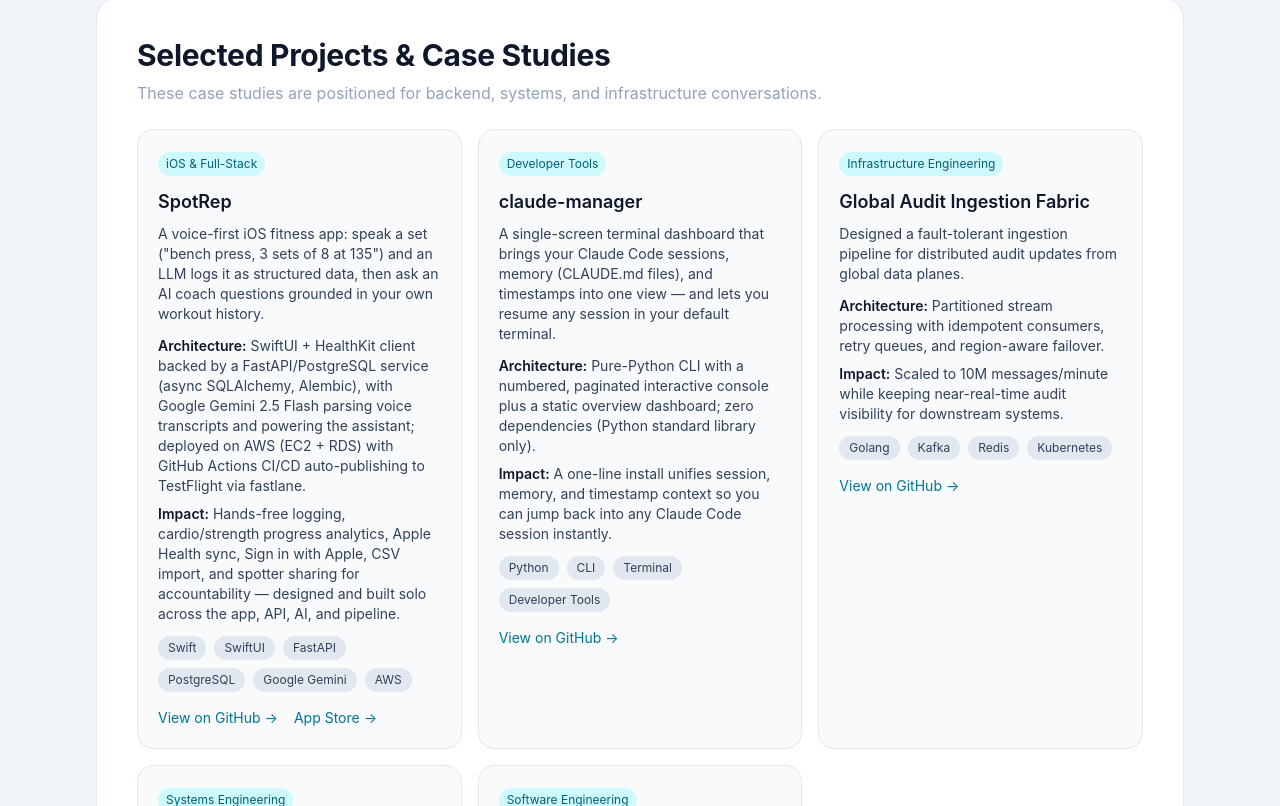
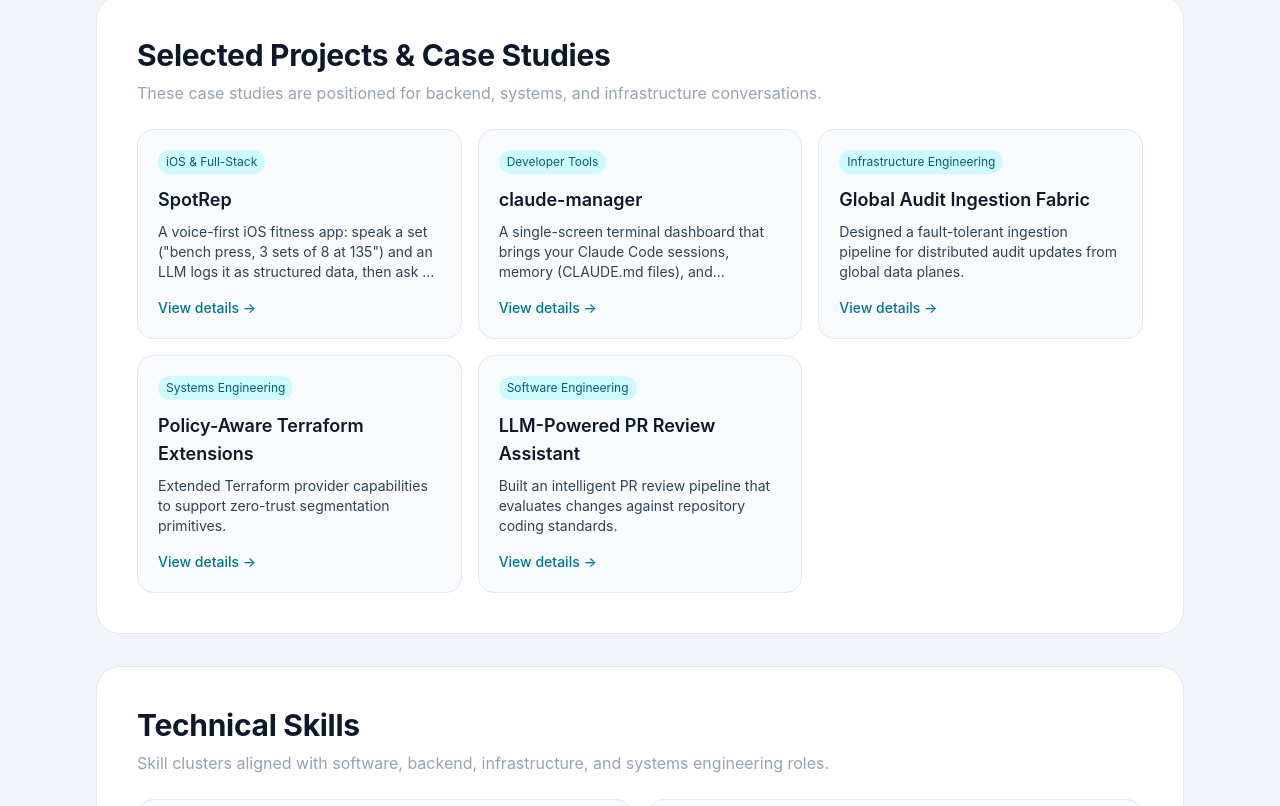
Before and after one commit to busi-reddy-karnati/busi-reddy-karnati.github.io, a React (Vite) app: page / in a window 1280 px wide. Shown: the part 2574-3380 px from the top of the page. Built offline with nearby package versions, Linux system fonts and the light colour scheme.

Commit message:
Make project tiles compact and uniform, open full details in a modal

```diff
--- a/src/components/sections/Projects.tsx
+++ b/src/components/sections/Projects.tsx
@@ -1,10 +1,26 @@
-import { projects } from '../../data/profile'
+import { useEffect, useState } from 'react'
+import { projects, type ProjectItem } from '../../data/profile'
 
 type ProjectsProps = {
   isDark: boolean
 }
 
 export function Projects({ isDark }: ProjectsProps) {
+  const [active, setActive] = useState<ProjectItem | null>(null)
+
+  useEffect(() => {
+    if (!active) return
+    const onKey = (event: KeyboardEvent) => {
+      if (event.key === 'Escape') setActive(null)
+    }
+    window.addEventListener('keydown', onKey)
+    document.body.style.overflow = 'hidden'
+    return () => {
+      window.removeEventListener('keydown', onKey)
+      document.body.style.overflow = ''
+    }
+  }, [active])
+
   return (
     <section
       id="projects"
@@ -16,33 +32,84 @@
       <p className="section-subtitle">
         These case studies are positioned for backend, systems, and infrastructure conversations.
       </p>
-      <div className="mt-6 grid gap-4 md:grid-cols-3">
+      <div className="mt-6 grid gap-4 sm:grid-cols-2 md:grid-cols-3">
         {projects.map((project) => (
-          <article
+          <button
             key={project.title}
-            className={`rounded-2xl border p-5 ${
-              isDark ? 'border-white/10 bg-slate-950/50' : 'border-slate-200 bg-slate-50'
+            type="button"
+            onClick={() => setActive(project)}
+            className={`flex h-full flex-col rounded-2xl border p-5 text-left transition hover:-translate-y-0.5 ${
+              isDark
+                ? 'border-white/10 bg-slate-950/50 hover:border-cyan-400/40'
+                : 'border-slate-200 bg-slate-50 hover:border-cyan-500/40'
             }`}
           >
-            <p
-              className={`inline-flex rounded-full px-2 py-1 text-xs ${
+            <span
+              className={`inline-flex w-fit rounded-full px-2 py-1 text-xs ${
                 isDark ? 'bg-cyan-400/10 text-cyan-200' : 'bg-cyan-100 text-cyan-800'
               }`}
             >
               {project.roleTag}
+            </span>
+            <h3 className="mt-3 text-lg font-semibold">{project.title}</h3>
+            <p className={`mt-2 line-clamp-3 text-sm ${isDark ? 'text-slate-300' : 'text-slate-700'}`}>
+              {project.summary}
             </p>
-            <h3 className="mt-3 text-lg font-semibold">{project.title}</h3>
-            <p className={`mt-2 text-sm ${isDark ? 'text-slate-300' : 'text-slate-700'}`}>{project.summary}</p>
-            <p className={`mt-3 text-sm ${isDark ? 'text-slate-300' : 'text-slate-700'}`}>
+            <span
+              className={`mt-4 inline-flex items-center text-sm font-medium ${
+                isDark ? 'text-cyan-200' : 'text-cyan-700'
+              }`}
+            >
+              View details {'->'}
+            </span>
+          </button>
+        ))}
+      </div>
+
+      {active && (
+        <div
+          className="fixed inset-0 z-50 flex items-center justify-center p-4"
+          role="dialog"
+          aria-modal="true"
+          aria-label={active.title}
+          onClick={() => setActive(null)}
+        >
+          <div className="absolute inset-0 bg-slate-950/70 backdrop-blur-sm" />
+          <div
+            onClick={(event) => event.stopPropagation()}
+            className={`relative z-10 max-h-[85vh] w-full max-w-lg overflow-y-auto rounded-2xl border p-6 shadow-2xl ${
+              isDark ? 'border-white/10 bg-slate-900 text-slate-100' : 'border-slate-200 bg-white text-slate-900'
+            }`}
+          >
+            <button
+              type="button"
+              onClick={() => setActive(null)}
+              aria-label="Close"
+              className={`absolute right-4 top-4 inline-flex h-8 w-8 items-center justify-center rounded-full text-lg transition ${
+                isDark ? 'text-slate-400 hover:bg-white/10 hover:text-white' : 'text-slate-500 hover:bg-slate-100 hover:text-slate-900'
+              }`}
+            >
+              {'×'}
+            </button>
+            <span
+              className={`inline-flex w-fit rounded-full px-2 py-1 text-xs ${
+                isDark ? 'bg-cyan-400/10 text-cyan-200' : 'bg-cyan-100 text-cyan-800'
+              }`}
+            >
+              {active.roleTag}
+            </span>
+            <h3 className="mt-3 pr-8 text-xl font-semibold">{active.title}</h3>
+            <p className={`mt-3 text-sm ${isDark ? 'text-slate-300' : 'text-slate-700'}`}>{active.summary}</p>
+            <p className={`mt-4 text-sm ${isDark ? 'text-slate-300' : 'text-slate-700'}`}>
               <span className={`font-semibold ${isDark ? 'text-slate-100' : 'text-slate-900'}`}>Architecture:</span>{' '}
-              {project.architecture}
+              {active.architecture}
             </p>
             <p className={`mt-2 text-sm ${isDark ? 'text-slate-300' : 'text-slate-700'}`}>
               <span className={`font-semibold ${isDark ? 'text-slate-100' : 'text-slate-900'}`}>Impact:</span>{' '}
-              {project.impact}
+              {active.impact}
             </p>
-            <div className="mt-3 flex flex-wrap gap-2">
-              {project.stack.map((item) => (
+            <div className="mt-4 flex flex-wrap gap-2">
+              {active.stack.map((item) => (
                 <span
                   key={item}
                   className={`rounded-full px-2.5 py-1 text-xs ${
@@ -53,9 +120,9 @@
                 </span>
               ))}
             </div>
-            <div className="mt-4 flex flex-wrap gap-x-4 gap-y-1">
+            <div className="mt-5 flex flex-wrap gap-x-4 gap-y-1">
               <a
-                href={project.github}
+                href={active.github}
                 target="_blank"
                 rel="noreferrer"
                 className={`inline-flex text-sm transition ${
@@ -64,9 +131,9 @@
               >
                 View on GitHub {'->'}
               </a>
-              {project.appStore && (
+              {active.appStore && (
                 <a
-                  href={project.appStore}
+                  href={active.appStore}
                   target="_blank"
                   rel="noreferrer"
                   className={`inline-flex text-sm transition ${
@@ -77,9 +144,9 @@
                 </a>
               )}
             </div>
-          </article>
-        ))}
-      </div>
+          </div>
+        </div>
+      )}
     </section>
   )
 }
```
